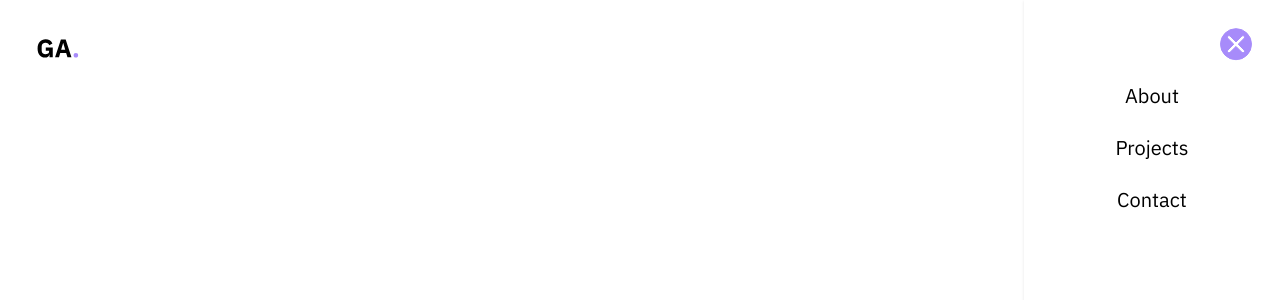
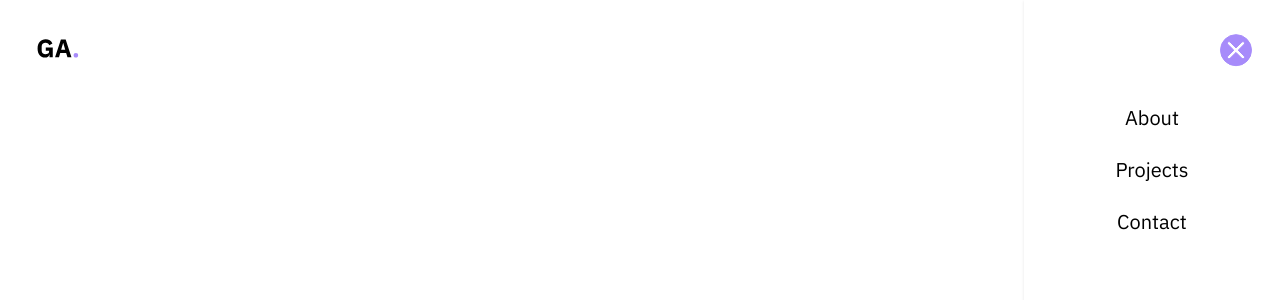
Before and after one commit to Gab-A/gabrielle-asante-portfolio, a React (Vite) app: page / in a window 1280 px wide. Both pictures are taken after a click on the button 1247 px from the left and 48 px from the top of the page. Shown: the top 300 px of the page. Built offline with nearby package versions, Linux system fonts and the light colour scheme.

Commit message:
Add close functionality to navigation menu on outside click and adjusted positioning of close button within navigation component

```diff
--- a/src/components/Header/Header.jsx
+++ b/src/components/Header/Header.jsx
@@ -1,4 +1,4 @@
-import { Fragment, useState } from "react";
+import { Fragment, useState, useEffect, useRef } from "react";
 import logo from "../../assets/logo/logo.svg";
 import hamburgerMenu from "../../assets/icons/hamburger-menu.svg";
 import closeButton from "../../assets/icons/close-button.svg";
@@ -6,6 +6,22 @@ import closeButton from "../../assets/icons/close-button.svg";
 export default function Header() {
   const [isMenuOpen, setIsMenuOpen] = useState(false);
   const [activeSection, setActiveSection] = useState(null);
+
+  const navRef = useRef();
+
+  useEffect(() => {
+    const handleClickOutsideNav = (event) => {
+      if (navRef.current && !navRef.current.contains(event.target)) {
+        setIsMenuOpen(false);
+      }
+    };
+
+    document.addEventListener("click", handleClickOutsideNav, true);
+
+    return () => {
+      document.removeEventListener("click", handleClickOutsideNav);
+    };
+  }, []);
 
   const handleMenuOpen = () => {
     setIsMenuOpen(true);
@@ -41,24 +57,19 @@ export default function Header() {
   return (
     <header className="flex justify-between items-center -mt-0.5 px-3">
       <img src={logo} className="w-24 cursor-pointer" alt="logo" />
-      <button>
-        <img
-          src={hamburgerMenu}
-          alt="hamburger menu"
-          onClick={handleMenuOpen}
-        />
+      <button onClick={handleMenuOpen}>
+        <img src={hamburgerMenu} alt="hamburger menu" />
       </button>
       {isMenuOpen && (
         <>
-          <nav className="bg-white fixed top-0 right-0 bottom-0 w-64 shadow">
-            <button>
-              <img
-                src={closeButton}
-                onClick={handleMenuClose}
-                className="pl-48 pt-3"
-              />
+          <nav
+            ref={navRef}
+            className=" bg-white fixed top-0 right-0 bottom-0 w-64 shadow"
+          >
+            <button onClick={handleMenuClose}>
+              <img src={closeButton} className="absolute left-48" />
             </button>
-            <ul className="flex flex-col gap-6 text-center text-xl">
+            <ul className="flex flex-col gap-6 text-center text-xl pt-20">
               {renderedLinks}
             </ul>
           </nav>
```
